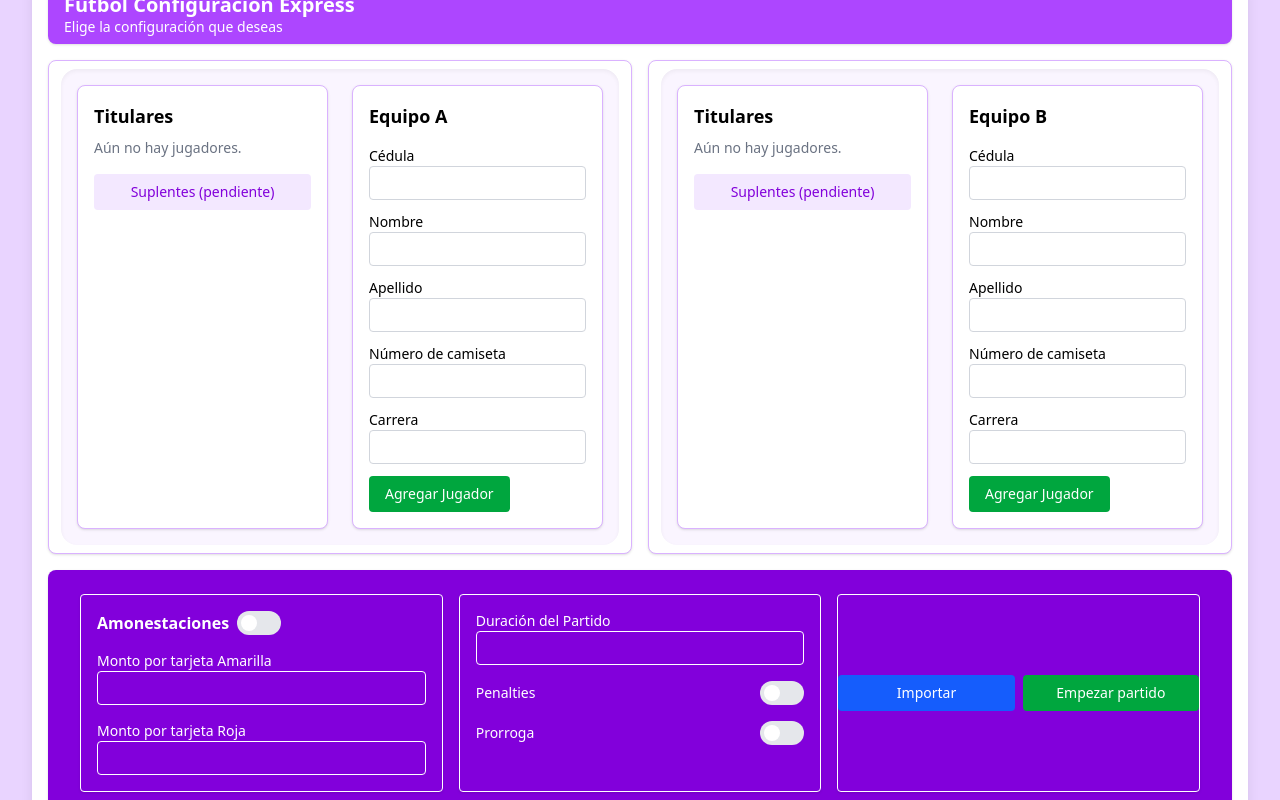
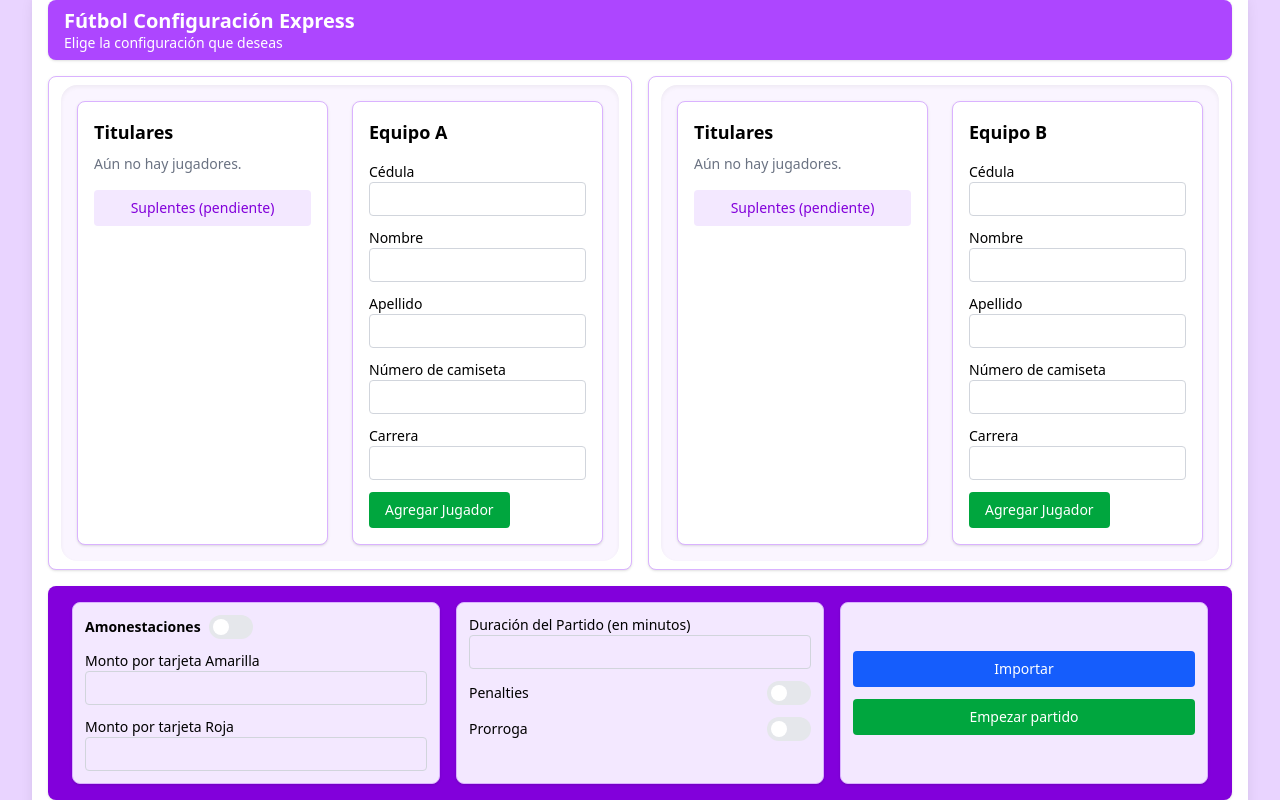
Before and after one commit to xdevofc/MatchVault, a React (Vite) app in the folder MatchVault/: page /express-futbol-config in a window 1280 px wide. Built offline with nearby package versions, Linux system fonts and the light colour scheme.

Commit message:
agregando botones de modificar y eliminar jugador

```diff
--- a/MatchVault/src/pages/Futbol/ConfiguracionPartido.tsx
+++ b/MatchVault/src/pages/Futbol/ConfiguracionPartido.tsx
@@ -1,24 +1,23 @@
 import type React from "react";
 import { useNavigate } from "react-router-dom";
 
-function ConfiguracionPartido(): React.JSX.Element{
+function ConfiguracionPartido(): React.JSX.Element {
+  const navigate = useNavigate();
 
-    const navigate = useNavigate()
+  function handleRedirect(): void {
+    navigate("/futbol-express");
+  }
 
-    function handleRedirect(): void{
-        navigate("/futbol-express")
-    }
   return (
-        <>
-        <div className="grid grid-cols-3 gap-4 p-4">
+    <div className="grid grid-cols-3 gap-4 p-2">
       {/* Columna 1 */}
-        <div className=" p-4 rounded shadow border flex flex-col space-y-4">
+      <div className="p-3 bg-purple-100 text-black rounded-lg shadow border border-purple-300 flex flex-col space-y-3">
         <div>
           <label className="flex items-center space-x-2">
-                <span className="font-semibold">Amonestaciones</span>
+            <span className="font-semibold text-sm">Amonestaciones</span>
             <label className="relative inline-flex items-center cursor-pointer">
               <input type="checkbox" className="sr-only peer" />
-                <div className="w-11 h-6 bg-gray-200 peer-focus:outline-none rounded-full peer peer-checked:bg-blue-600"></div>
+              <div className="w-11 h-6 bg-gray-200 rounded-full peer-checked:bg-blue-600"></div>
               <div className="absolute left-1 top-1 bg-white w-4 h-4 rounded-full transition peer-checked:translate-x-full"></div>
             </label>
           </label>
@@ -26,27 +25,27 @@ function ConfiguracionPartido(): React.JSX.Element{
 
         <div>
           <label htmlFor="montoAmarilla" className="block text-sm">Monto por tarjeta Amarilla</label>
-            <input name="montoAmarilla" type="text" className="border px-2 py-1 w-full rounded" />
+          <input name="montoAmarilla" type="text" className="border border-gray-300 px-2 py-1 w-full rounded" />
         </div>
 
         <div>
           <label htmlFor="montoRoja" className="block text-sm">Monto por tarjeta Roja</label>
-            <input name="montoRoja" type="text" className="border px-2 py-1 w-full rounded" />
+          <input name="montoRoja" type="text" className="border border-gray-300 px-2 py-1 w-full rounded" />
         </div>
       </div>
 
       {/* Columna 2 */}
-        <div className="p-4 rounded shadow border flex flex-col space-y-4">
+      <div className="p-3 bg-purple-100 text-black rounded-lg shadow border border-purple-300 flex flex-col space-y-3">
         <div>
-            <label htmlFor="duration" className="block text-sm">Duración del Partido</label>
-            <input name="duration" type="text" className="border px-2 py-1 w-full rounded" />
+          <label htmlFor="duration" className="block text-sm">Duración del Partido (en minutos)</label>
+          <input name="duration" type="text" className="border border-gray-300 px-2 py-1 w-full rounded" />
         </div>
 
         <div className="flex justify-between items-center">
           <span className="text-sm">Penalties</span>
           <label className="relative inline-flex items-center cursor-pointer">
             <input type="checkbox" className="sr-only peer" />
-                <div className="w-11 h-6 bg-gray-200 peer-focus:outline-none rounded-full peer peer-checked:bg-blue-600"></div>
+            <div className="w-11 h-6 bg-gray-200 rounded-full peer-checked:bg-blue-600"></div>
             <div className="absolute left-1 top-1 bg-white w-4 h-4 rounded-full transition peer-checked:translate-x-full"></div>
           </label>
         </div>
@@ -55,25 +54,26 @@ function ConfiguracionPartido(): React.JSX.Element{
           <span className="text-sm">Prorroga</span>
           <label className="relative inline-flex items-center cursor-pointer">
             <input type="checkbox" className="sr-only peer" />
-                <div className="w-11 h-6 bg-gray-200 peer-focus:outline-none rounded-full peer peer-checked:bg-blue-600"></div>
+            <div className="w-11 h-6 bg-gray-200 rounded-full peer-checked:bg-blue-600"></div>
             <div className="absolute left-1 top-1 bg-white w-4 h-4 rounded-full transition peer-checked:translate-x-full"></div>
           </label>
         </div>
       </div>
 
       {/* Columna 3 */}
-        <div className="rounded shadow border flex flex-col justify-center space-y-4">
-            <div className="flex gap-2">
-            <button className="w-1/2 bg-blue-600 text-white py-2 rounded text-sm">Importar</button>
-            <button className="w-1/2 bg-green-600 text-white py-2 rounded text-sm"
+      <div className="p-3 bg-purple-100 text-black rounded-lg shadow border border-purple-300 flex flex-col space-y-3 justify-center">
+        <button className="w-full bg-blue-600 hover:bg-blue-700 transition text-white py-2 rounded text-sm">
+          Importar
+        </button>
+        <button
+          className="w-full bg-green-600 hover:bg-green-700 transition text-white py-2 rounded text-sm"
           onClick={handleRedirect}
-            >Empezar partido</button>
+        >
+          Empezar partido
+        </button>
       </div>
     </div>
-    </div>
-
-        </>
-    )
+  );
 }
 
-export default ConfiguracionPartido
+export default ConfiguracionPartido;
--- a/MatchVault/src/pages/Futbol/RegisterPlayers.tsx
+++ b/MatchVault/src/pages/Futbol/RegisterPlayers.tsx
@@ -36,11 +36,26 @@ function RegisterPlayers({ nombreEquipo, onSubmit, jugadores }: definirEquipos):
       <div className="bg-white p-4 rounded-lg shadow border border-purple-300">
         <h2 className="text-lg font-bold mb-2">Titulares</h2>
         {jugadores.length > 0 ? (
-          jugadores.map(player => (
-            <p key={player.cedula} className="text-sm">
-              {player.nombre} {player.apellido} - #{player.nroCamiseta}
-            </p>
-          ))
+          <div className="space-y-2">
+            {jugadores.map(player => (
+              <div
+                key={player.cedula}
+                className="flex justify-between items-center bg-purple-50 rounded p-2"
+              >
+                <span className="text-sm">
+                  #{player.nroCamiseta} - {player.nombre} {player.apellido}
+                </span>
+                <div className="flex gap-2">
+                  <button className="bg-yellow-400 hover:bg-yellow-500 text-black text-xs px-2 py-1 rounded">
+                    Editar
+                  </button>
+                  <button className="bg-red-500 hover:bg-red-600 text-white text-xs px-2 py-1 rounded">
+                    Eliminar
+                  </button>
+                </div>
+              </div>
+            ))}
+          </div>
         ) : (
           <p className="text-gray-500 text-sm">Aún no hay jugadores.</p>
         )}
@@ -93,7 +108,10 @@ function RegisterPlayers({ nombreEquipo, onSubmit, jugadores }: definirEquipos):
               type="text"
               className="border border-gray-300 rounded px-2 py-1 w-full"
               value={nroCamiseta}
-              onChange={e => setNroCamiseta(parseInt(e.target.value))}
+              onChange={e => {
+                const val = parseInt(e.target.value);
+                setNroCamiseta(isNaN(val) ? "" : val);
+              }}
             />
           </div>
 
```
Lines whose indentation alone changed are shown as unchanged.
